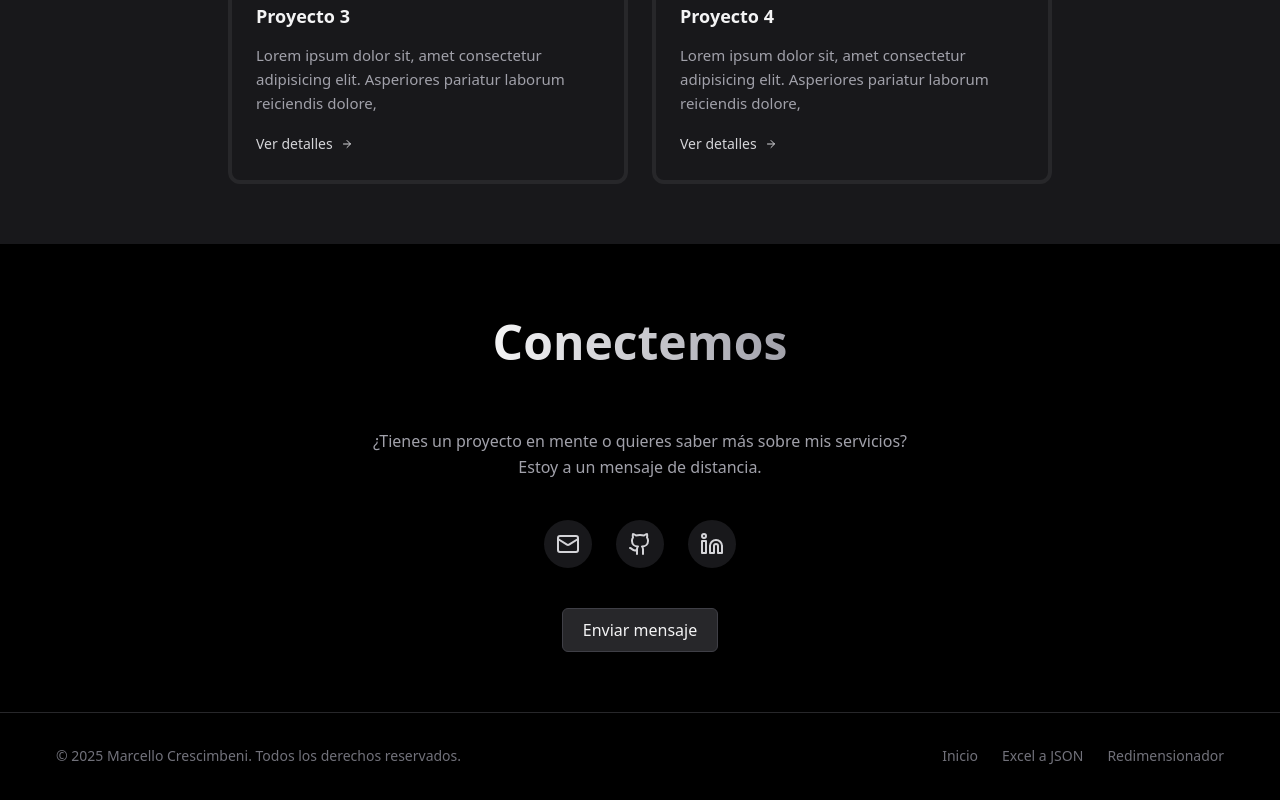
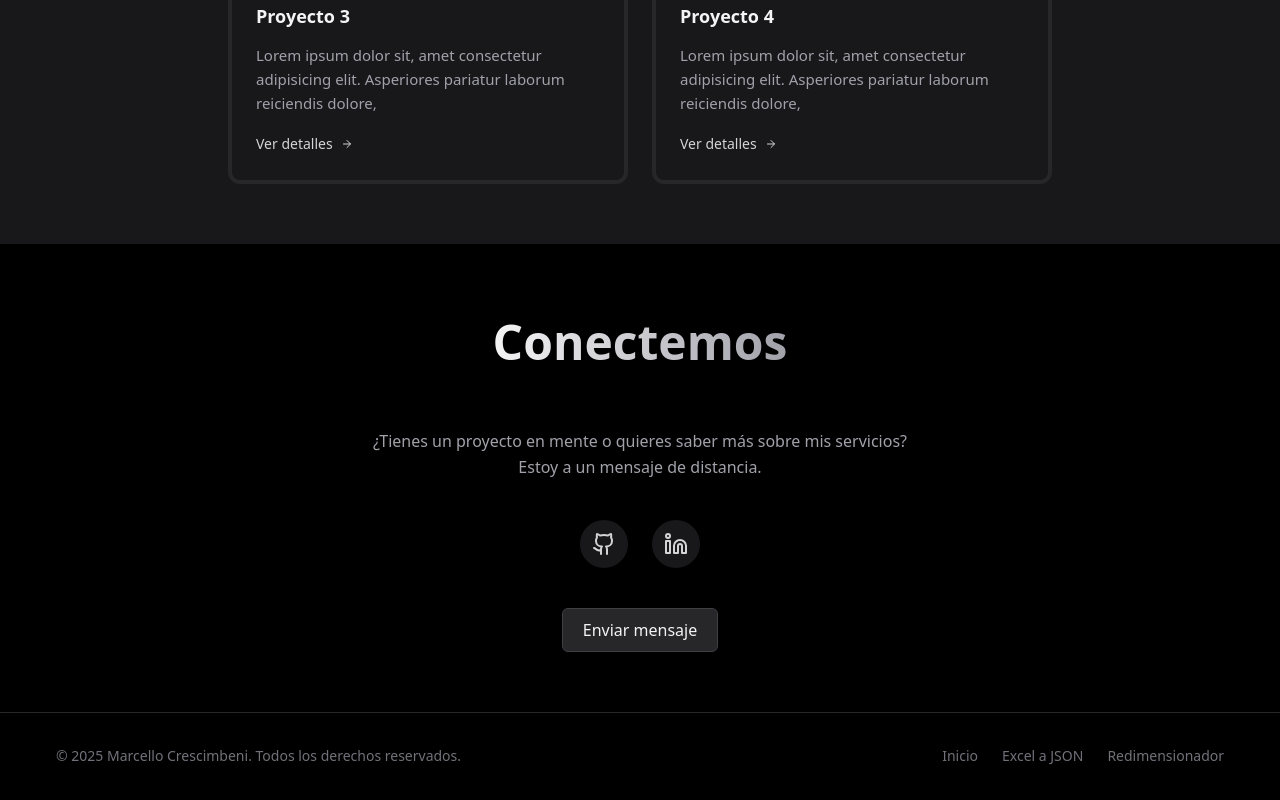
Before and after one commit to MarcelloCQ/multiple-services, a React (Vite) app: page / in a window 1280 px wide. Shown: the part 2250-3050 px from the top of the page. Built offline with nearby package versions, Linux system fonts and the light colour scheme.

Commit message:
se retira correo para evitar scripting de datos y mensajes spam

```diff
--- a/src/features/home/components/Home.tsx
+++ b/src/features/home/components/Home.tsx
@@ -36,14 +36,6 @@ const Home = () => {
             >
               {texts["/home"].button2}
             </a>
-            {/* <Button
-              classname={"button-primary"}
-              textbutton={texts["/home"].button1}
-            />
-            <Button
-              classname={"button-outline"}
-              textbutton={texts["/home"].button2}
-            /> */}
           </div>
         </div>
 
@@ -253,25 +245,6 @@ const Home = () => {
 
           <div className="social-links">
             <a
-              href={texts["/home"]["contact-me"].anchors.mail}
-              className="social-icon"
-            >
-              <svg
-                xmlns="http://www.w3.org/2000/svg"
-                width="24"
-                height="24"
-                viewBox="0 0 24 24"
-                fill="none"
-                stroke="currentColor"
-                strokeWidth="2"
-                strokeLinecap="round"
-                strokeLinejoin="round"
-              >
-                <rect width="20" height="16" x="2" y="4" rx="2" />
-                <path d="m22 7-8.97 5.7a1.94 1.94 0 0 1-2.06 0L2 7" />
-              </svg>
-            </a>
-            <a
               href={texts["/home"]["contact-me"].anchors.github}
               target="_blank"
               rel="noopener noreferrer"
--- a/src/texts.json
+++ b/src/texts.json
@@ -93,7 +93,6 @@
       "title": "Conectemos",
       "description": "¿Tienes un proyecto en mente o quieres saber más sobre mis servicios? Estoy a un mensaje de distancia.",
       "anchors": {
-        "mail": "mailto:giosuemc@gmail.com",
         "github": "https://github.com/MarcelloCQ",
         "linkedin": "https://www.linkedin.com/in/giosue-marcello-crescimbeni-queija-54a858112/"
       },
```
